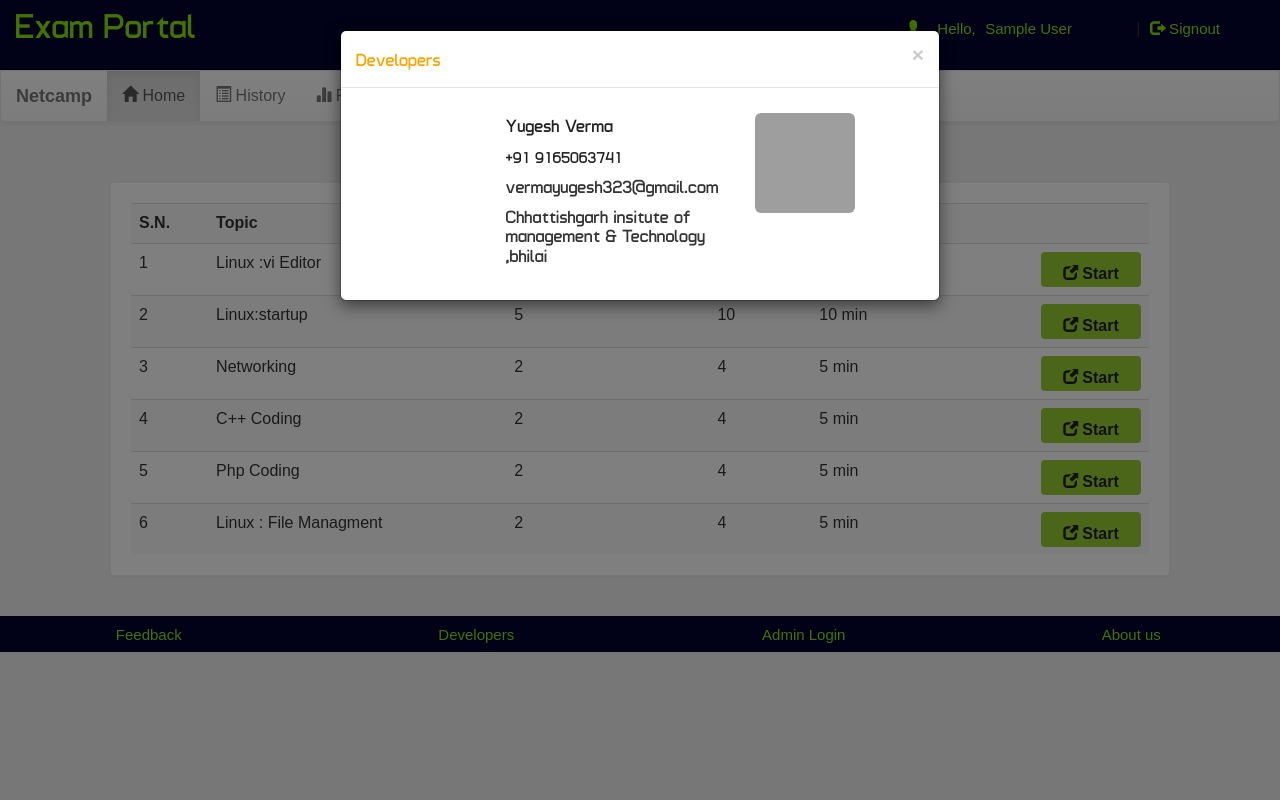
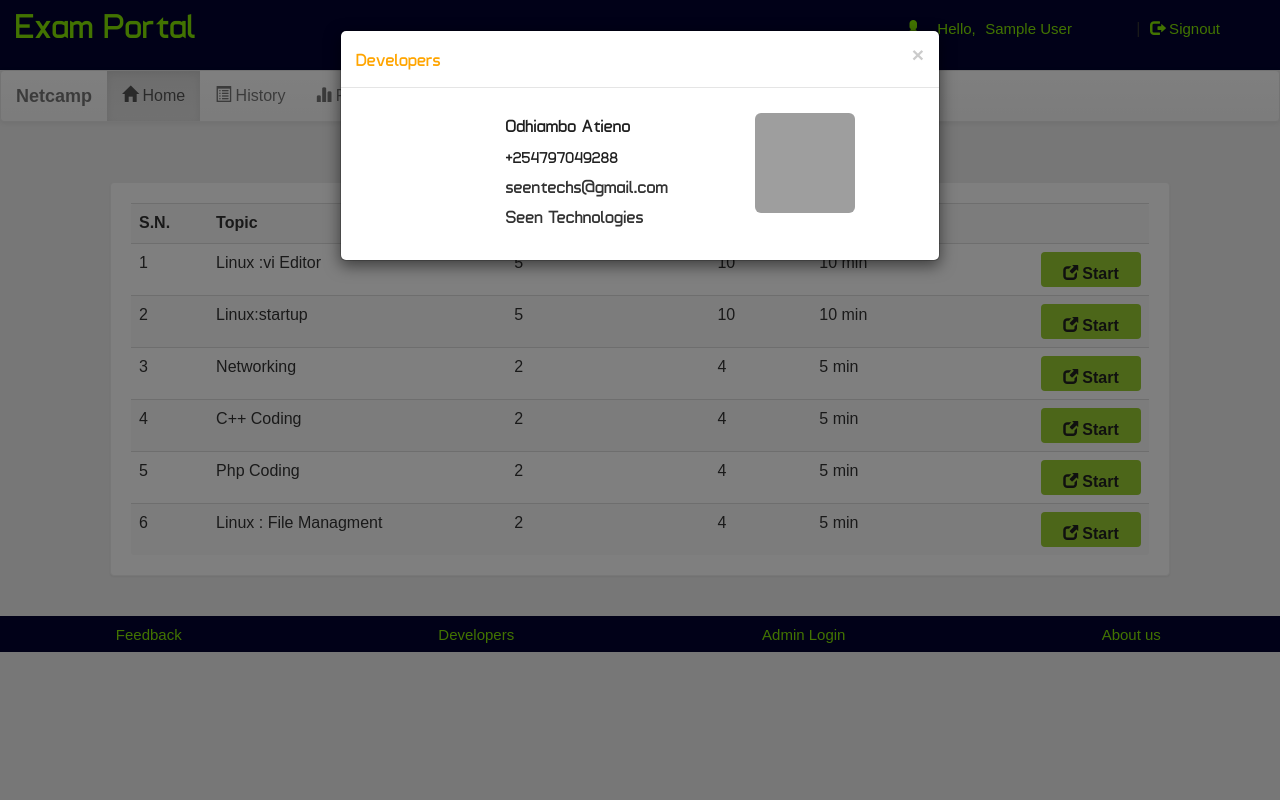
Before and after one commit to odhiamboatieno/Exam-Portal, a PHP site: page /account.php?q=1 in a window 1280 px wide, after a click on "Developers". Run offline with PHP 8.4, Linux system fonts and the light colour scheme; the visitor is signed in with stand-in values (Sample User, id 1); data comes from the database, SQL or seed files in the repository; some web fonts are replaced; grey boxes are pictures that could not be loaded.

Commit message:
Update account.php

```diff
--- a/account.php
+++ b/account.php
@@ -275,10 +275,10 @@ echo '</table></div></div>';}
 		 <img src="image/CAM00121.jpg" width=100 height=100 alt="Sunny Prakash Tiwari" class="img-rounded">
 		 </div>
 		 <div class="col-md-5">
-		<a href="http://yugeshverma.blogspot.in" style="color:#202020; font-family:'typo' ; font-size:18px" title="Find on Facebook">Yugesh Verma</a>
-		<h4 style="color:#202020; font-family:'typo' ;font-size:16px" class="title1">+91 9165063741</h4>
-		<h4 style="font-family:'typo' ">vermayugesh323@gmail.com</h4>
-		<h4 style="font-family:'typo' ">Chhattishgarh insitute of management & Technology ,bhilai</h4></div></div>
+		<a href="http://yugeshverma.blogspot.in" style="color:#202020; font-family:'typo' ; font-size:18px" title="Find on Facebook">Odhiambo Atieno</a>
+		<h4 style="color:#202020; font-family:'typo' ;font-size:16px" class="title1">+254797049288</h4>
+		<h4 style="font-family:'typo' ">seentechs@gmail.com</h4>
+		<h4 style="font-family:'typo' ">Seen Technologies</h4></div></div>
 		</p>
       </div>
 
```
